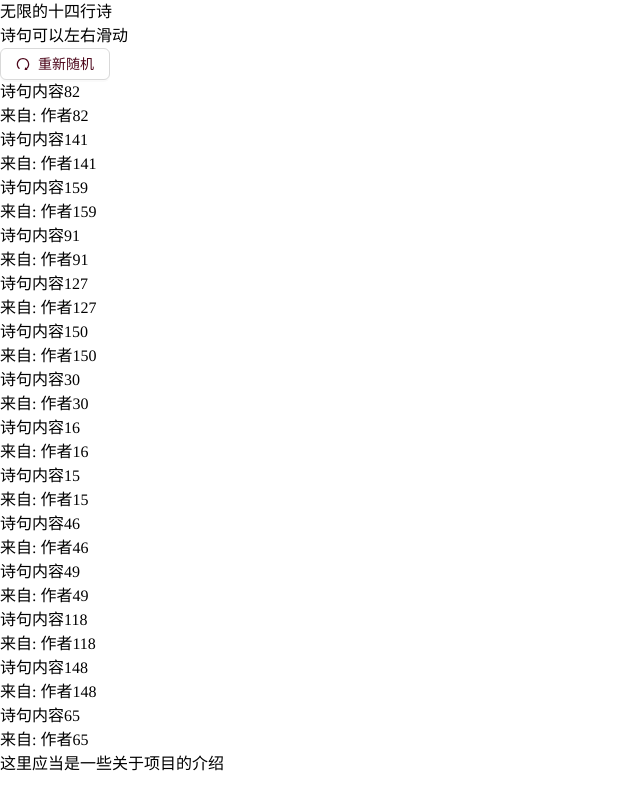
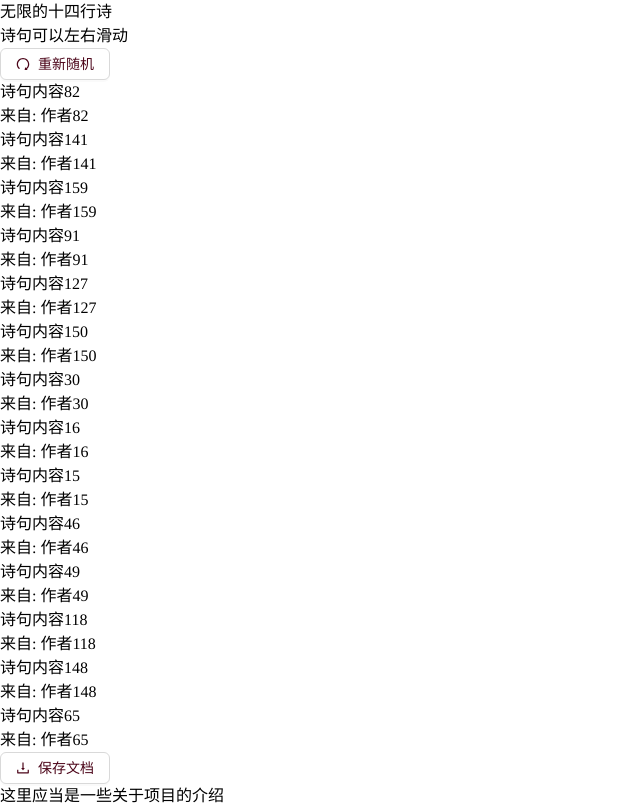
Before and after one commit to LeafYeeXYZ/ShiSiHangShi, a React (Vite) app: page / in a window 1280 px wide. Shown: the whole page, without its empty margins (0-640 px from the left). Built offline with nearby package versions, Linux system fonts and the light colour scheme.

Commit message:
feat: 新增保存按钮

```diff
--- a/src/App.tsx
+++ b/src/App.tsx
@@ -12,7 +12,7 @@ export default function App() {
       <ConfigProvider
         theme={{
           token: {
-            colorPrimary: '#ff8080',
+            colorPrimary: '#b55e0b',
             colorText: '#4c0519'
           }
         }}
--- a/src/components/Introduction.tsx
+++ b/src/components/Introduction.tsx
@@ -1,9 +1,9 @@
-
-
 export default function Introduction() {
 
+  // 记得为一些组件添加 print:hidden 类名
+
   return (
-    <div className='w-full flex flex-col items-center justify-center gap-4 mt-16 mb-20'>
+    <div className='w-full flex flex-col items-center justify-center gap-4 mt-16 mb-24'>
       <p className='text-3xl'>
         这里应当是一些关于项目的介绍
       </p>
--- a/src/components/Title.tsx
+++ b/src/components/Title.tsx
@@ -1,12 +1,13 @@
+export default function Title() {
 
+  // 记得为一些组件添加 print:hidden 类名
 
-export default function Title() {
   return (
     <div className='w-full flex flex-col items-center justify-center gap-4 mb-16 mt-24'>
       <p className='text-3xl'>
         无限的十四行诗
       </p>
-      <p>
+      <p className='print:hidden'>
         诗句可以左右滑动
       </p>
     </div>
--- a/src/components/Verses.tsx
+++ b/src/components/Verses.tsx
@@ -1,17 +1,22 @@
 import { useStates } from '../lib/useStates'
 import { Button } from 'antd'
-import { RedoOutlined } from '@ant-design/icons'
+import { RedoOutlined, DownloadOutlined } from '@ant-design/icons'
 import { Swiper, SwiperSlide } from 'swiper/react'
 import 'swiper/css'
+import { useRef } from 'react'
 
 export default function Verses() {
 
   const { verses, random } = useStates()
 
+  const swiperRef = useRef(null)
+  const save = () => window.print()
+
   return (
     <div className='w-full flex flex-col items-center justify-center'>
+
       <div
-        className='w-full flex flex-row items-center justify-center gap-4 mb-6'
+        className='w-full flex flex-row items-center justify-center gap-4 mb-6 print:hidden'
       >
         <Button
           type='default'
@@ -21,11 +26,13 @@ export default function Verses() {
           <RedoOutlined /> 重新随机
         </Button>
       </div>
+
       <div
         className='w-full flex flex-col items-center justify-center gap-4'
       >
         {verses.map((verse, index) => (
           <Swiper
+            ref={swiperRef}
             key={Math.random()}
             className='w-full bg-yellow-50 border border-yellow-950 transition-all'
             style={{
@@ -50,6 +57,19 @@ export default function Verses() {
           </Swiper>
         ))}
       </div>
+
+      <div
+        className='w-full flex flex-row items-center justify-center gap-4 mt-6 print:hidden'
+      >
+        <Button
+          type='default'
+          onClick={save}
+          className='rounded-none border border-yellow-950'
+        >
+          <DownloadOutlined /> 保存文档
+        </Button>
+      </div>
+
     </div>
   )
 }
--- a/src/tailwind.css
+++ b/src/tailwind.css
@@ -4,6 +4,7 @@
 
 * {
   font-family: 'Times', 'Times New Roman', '宋体', 'SimSun', '华文宋体', 'STSong';
+  scrollbar-width: none;
 }
 
 /* 定义关键帧动画，从透明变为不透明 */
```
Also changed, not shown: 1 other file (tests, documents, lock files or other folders).
